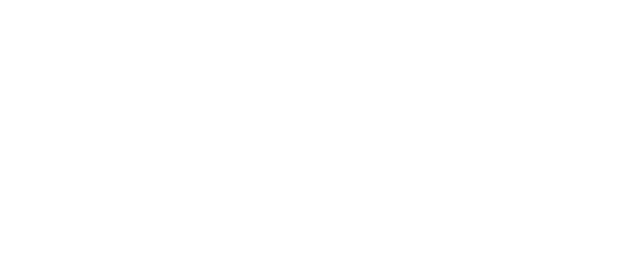
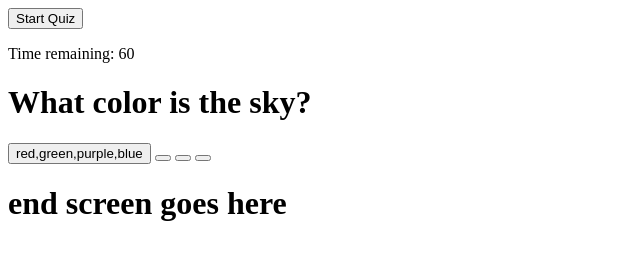
Before and after one commit to rachelf0/codequiz, a plain HTML site: page index.html in a window 1280 px wide. Shown: the whole page, without its empty margins (0-640 px from the left). Drawn offline with Linux system fonts and the light colour scheme.

Commit message:
added questions

```diff
--- a/index.html
+++ b/index.html
@@ -8,6 +8,25 @@
     <link rel="stylesheet" href="style.css">
 </head>
 <body>
+    <div id="startScreen">
+        <button id="startBtn">Start Quiz</button>
+    </div>
+
+    <div id="quizScreen">
+        <p>
+            Time remaining: <span id="displayTime"></span>
+        </p>
+
+        <h1 id="questionTitle"></h1>
+        <button id="btn-0"></button>
+        <button id="btn-1"></button>
+        <button id="btn-2"></button>
+        <button id="btn-3"></button>
+    </div>
+
+    <div id="endScreen">
+        <h1> end screen goes here </h1>
+    </div>
 
     <script src="script.js"></script>
 </body>
--- a/script.js
+++ b/script.js
@@ -0,0 +1,57 @@
+var displayTimeElem = document.getElementById("displayTime")
+var displayTitleElem = document.getElementById("questionTitle")
+var btn0Elem = document.getElementById("btn-0")
+var btn1Elem = document.getElementById("btn-1")
+var btn2Elem = document.getElementById("btn-2")
+var btn3Elem = document.getElementById("btn-3")
+var timerElem = document.getElementById("countdown")
+//use interval timer for the time remaining
+var timeRemaining = 60;
+var currentQuestion = 0;
+var score = 0;
+    var score = 0;
+    for (var i=0; i < questions; i++) {
+        if(response == questions[i].correct){
+            score++;
+            alert("Correct!");
+        }
+        else {
+            alert("Wrong!");
+        }
+    }
+    alert("you got " + score + "/" + questions);
+
+var questions = [
+    {
+        title:"What is the last letter of the alphabet?",
+        choices:["a","k","z","i"],
+        correct:"z",
+    },
+    {
+        title:"What is the first letter of the alphabet?",
+        choices:["r","k","a","i"],
+        correct:"a",
+    },
+    {
+        title:"What color is the sky?",
+        choices:["red","green","purple","blue"],
+        correct:"blue",
+    },
+    {
+        title:"What is 2+2?",
+        choices:["5","4","1","2"],
+        correct:"4",
+    },
+]
+currentQuestion = currentQuestion + 2
+
+//if you ever see object object know you have to access a property (with a ".")
+displayTitleElem.textContent = questions[currentQuestion].title
+
+btn0Elem.textContent = questions[currentQuestion].choices
+
+
+//do the same thing with the buttons as above and you won't need any values in the HTML
+
+// goes in the on click for the start quiz
+displayTimeElem.textContent = timeRemaining
```
